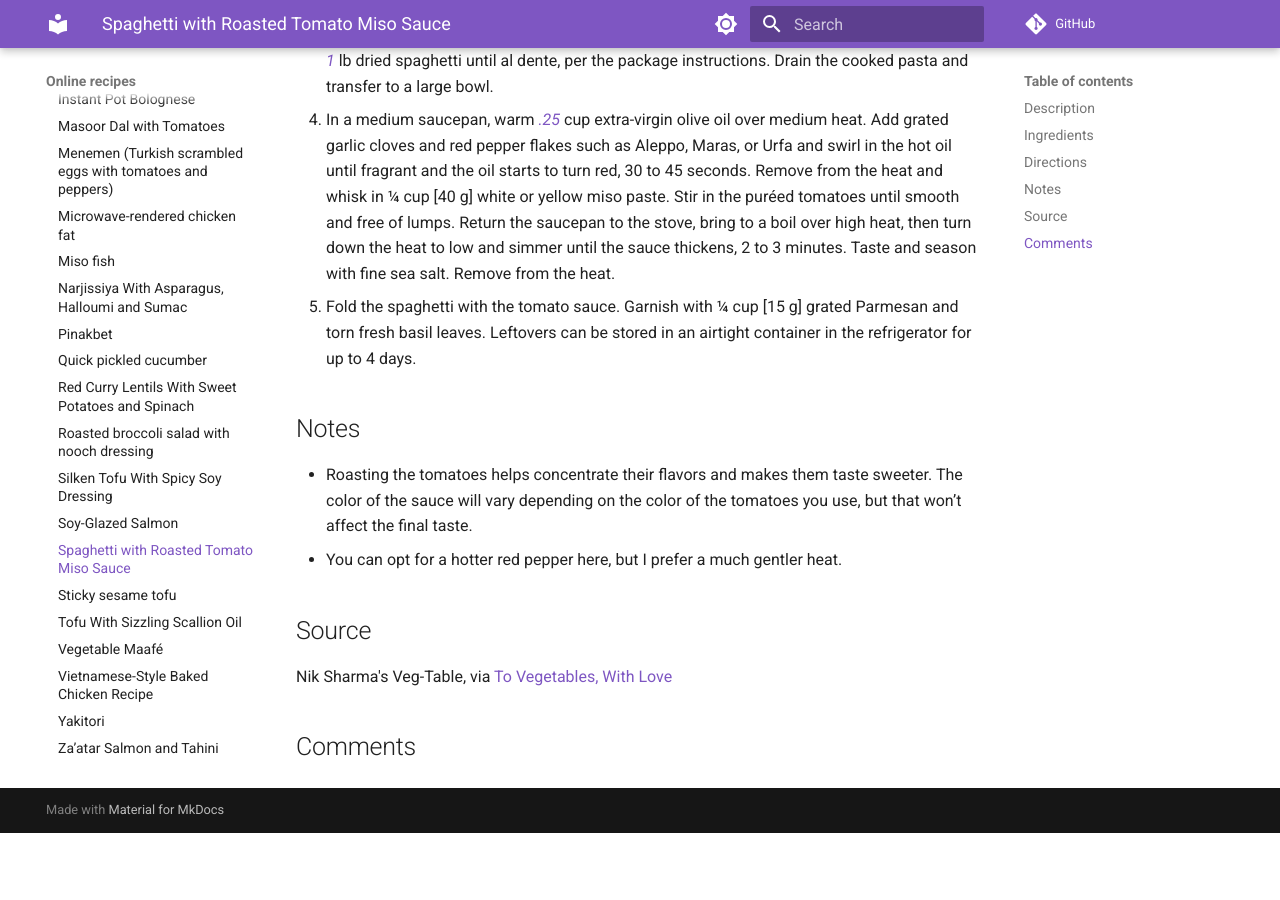
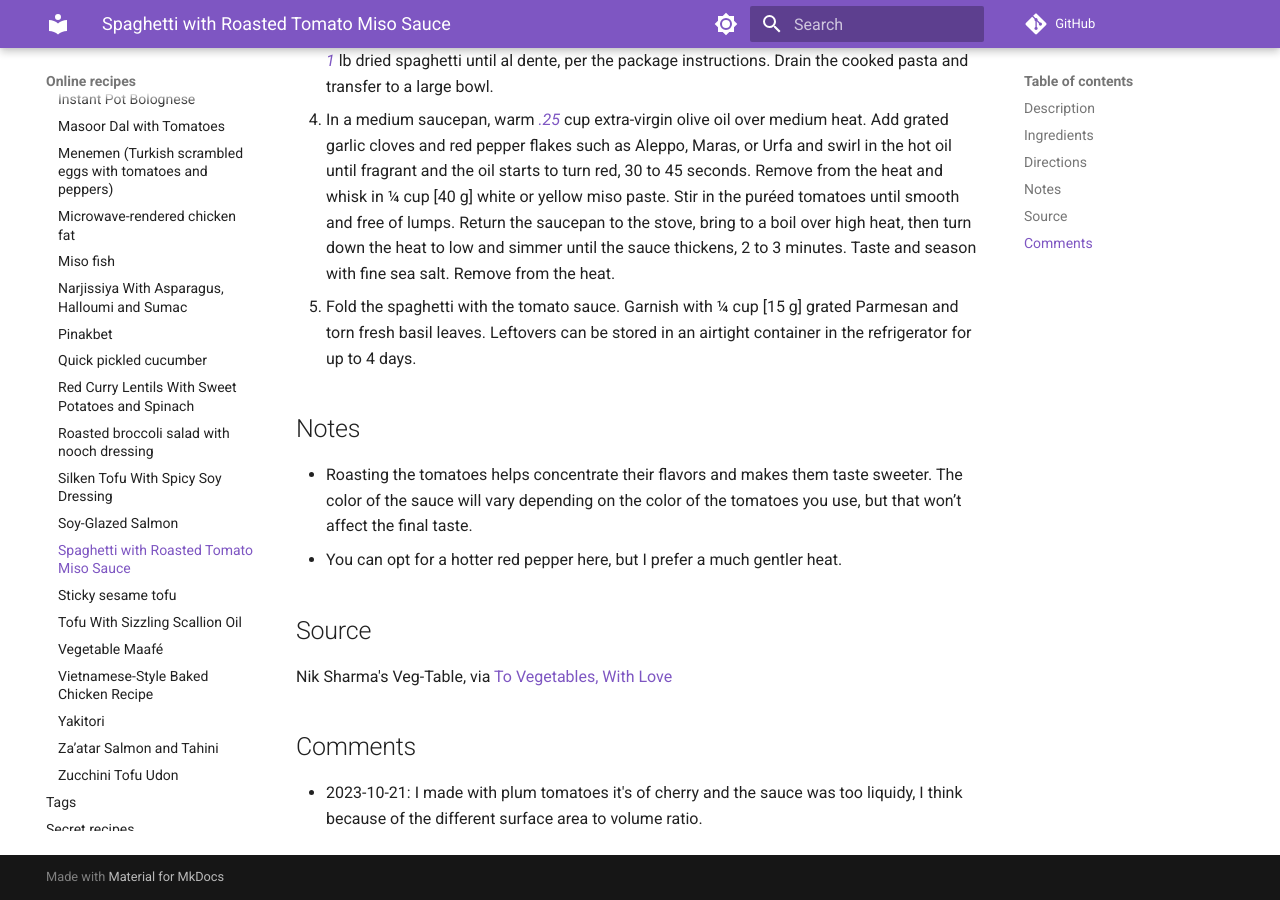
Before and after one commit to billbrod/recipes, an MkDocs documentation site: the page built from docs/recipes/spaghetti_tomato_miso.md, in a window 1280 px wide and 900 px high, scrolled down 1539 px. Built offline with MkDocs 1.6.1 and Material for MkDocs 9.7.7, drawn with Linux system fonts in a browser that asks for light colours; comment, search, counter and statistics services are not loaded; before the commit the page ends 2372 px from its top, so only the background shows below that.

Commit message:
Update spaghetti_tomato_miso.md

```diff
--- a/docs/recipes/spaghetti_tomato_miso.md
+++ b/docs/recipes/spaghetti_tomato_miso.md
@@ -47,3 +47,5 @@
 Nik Sharma's Veg-Table, via [To Vegetables, With Love](https://tovegetableswithlove.substack.com/p/spaghetti-with-roasted-tomato-miso)
 
 ## Comments
+
+- 2023-10-21: I made with plum tomatoes it's of cherry and the sauce was too liquidy, I think because of the different surface area to volume ratio.
```
